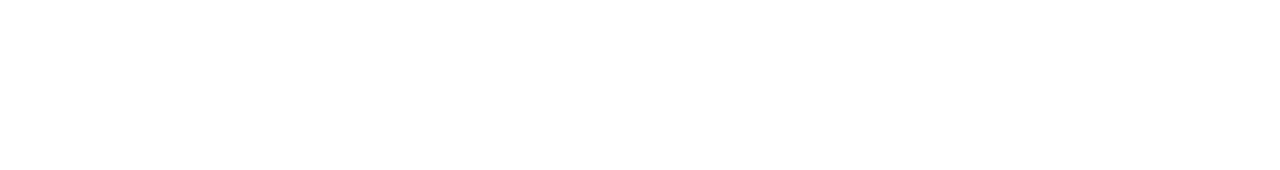
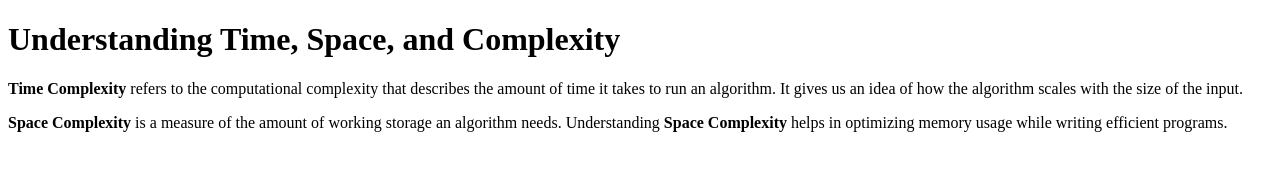
Before and after one commit to acciojob/time-and-space-complexity-nandinidas07, a website: page main.html in a window 1280 px wide. Drawn offline with Linux system fonts and the light colour scheme.

Commit message:
created a submission

```diff
--- a/main.html
+++ b/main.html
@@ -8,6 +8,11 @@
 
 <body>
 	<!-- the entire body must be written by student -->
+	<h1>Understanding Time, Space, and Complexity</h1>
+
+    <p><b>Time Complexity</b> refers to the computational complexity that describes the amount of time it takes to run an algorithm. It gives us an idea of how the algorithm scales with the size of the input.</p>
+
+    <p><b>Space Complexity</b> is a measure of the amount of working storage an algorithm needs. Understanding <b>Space Complexity</b> helps in optimizing memory usage while writing efficient programs.</p
     <script type="text/javascript" src="./script.js">
 </script>
 
```
